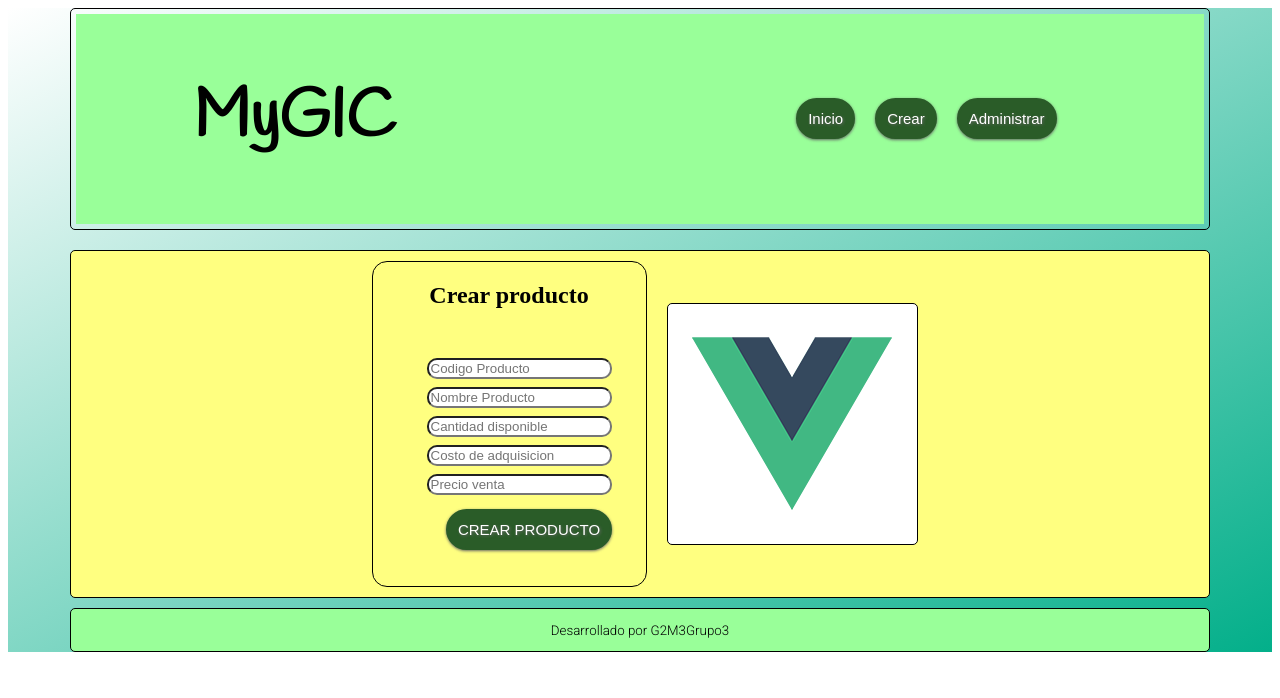
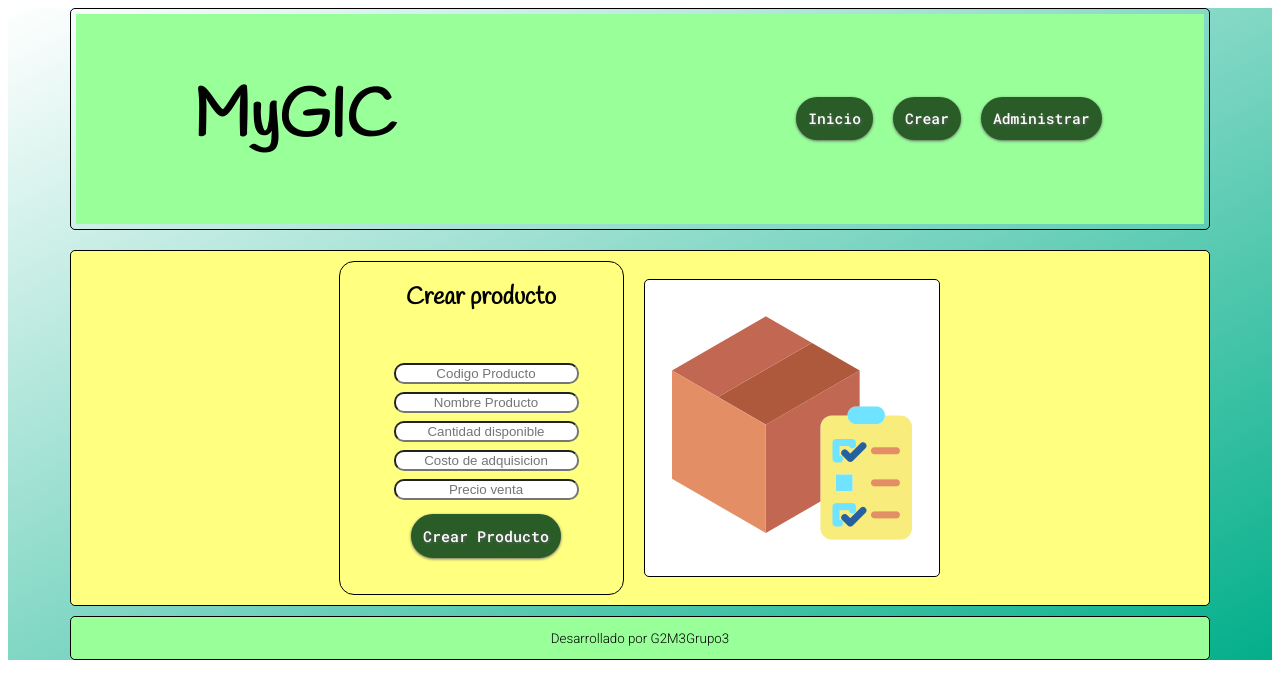
Before and after one commit to raruizc/mygicApp2, a Vue app: page /home in a window 1280 px wide. Both pictures are taken after a click on the button "Crear". Shown: the top 698 px of the page. Built offline with nearby package versions, Linux system fonts and the light colour scheme; a web font is replaced by a local one.

Commit message:
Update CreateProduct.vue

```diff
--- a/src/components/CreateProduct.vue
+++ b/src/components/CreateProduct.vue
@@ -9,7 +9,7 @@
                 <li class="liEstilo"><input class="input" type="text" v-model="product.cantidad_disponible" placeholder="Cantidad disponible"></li>
                 <li class="liEstilo"><input class="input" type="text" v-model="product.costo_adquisicion" placeholder="Costo de adquisicion"></li>
                 <li class="liEstilo"><input class="input" type="text" v-model="product.precio_venta" placeholder="Precio venta"></li>
-                <button type="submit" class="boton">CREAR PRODUCTO</button>
+                <button type="submit" class="botonCrear">Crear Producto</button>
             </ul>
 
 
@@ -17,7 +17,7 @@
         </div>
 
         <div>
-            <div class="contededorImg"> <img src="../assets/logo.png"></div>
+            <div class="contededorImg"> <img src="../assets/caja.png"></div>
 
         </div>
     </div>
@@ -57,6 +57,8 @@ export default{
 </script>
 
 <style>
+@import url('https://fonts.googleapis.com/css2?family=Handlee&display=swap');
+@import url('https://fonts.googleapis.com/css2?family=Roboto+Mono:wght@500&display=swap');
 #CreateProduct{
     display: flex;
     align-items: center;
@@ -77,6 +79,7 @@ export default{
 }
 .titulo{
     text-align: center;
+    font-family: 'Handlee', cursive;
 }
 .diseñoFormulario{
     margin: 0 auto;
@@ -100,7 +103,8 @@ export default{
 }
 .input{
     border-radius: 10px;
-    margin-right: 20px;
+    margin-right: 30px;
+    text-align: center;
 }
 .contededorImg {
     width: 80%;
@@ -112,8 +116,8 @@ export default{
     border-radius: 5px;
     border: 1px solid #000000;
 }
-.boton{
-    font-family: Arial;
+.botonCrear{
+
     color: #ffffff;
     font-size: 15px;
     padding: 10px;
@@ -127,6 +131,9 @@ export default{
     text-shadow: 1px 1px 3px #666666;
     border: solid #2a5c28 2px;
     background: #2a5c28;
+    margin: 10px;
+    margin-right: 40px;
+    font-family: 'Roboto Mono', monospace;
 
 }
 
```
